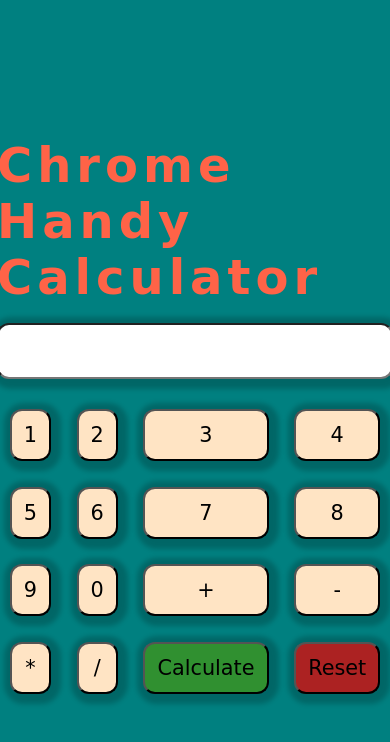
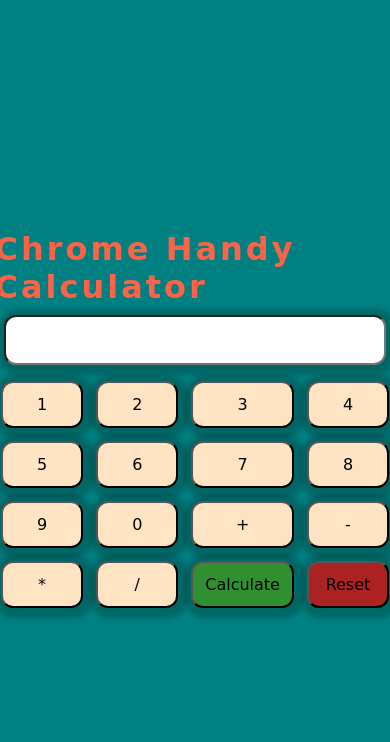
Before and after one commit to Moonwalkerr/chrome-extensions, a browser extension: page chrome_handy_calculator/index.html in a window 390 px wide. Drawn offline with Linux system fonts and the light colour scheme.

Commit message:
updated responsiveness with v1.1

```diff
--- a/chrome_handy_calculator/styles.css
+++ b/chrome_handy_calculator/styles.css
@@ -51,3 +51,28 @@ button{
     display:grid;
     grid-template-columns: repeat(4,1fr);
 }
+
+
+@media screen and (max-width: 500px){
+    .calculator {
+        display: flex;
+        flex-flow: column nowrap;
+    }
+
+    .calculator>h1 {
+        letter-spacing: 3px;
+        font-size: 2rem;
+    }
+
+    #calc_input {
+        margin:0.6rem;
+        font-size: 1.8rem;
+        padding: 6px;
+    }
+
+    button {
+        margin: 0.4rem;
+        font-size: 1rem;
+    }
+
+}
```
Also changed, not shown: chrome_handy_calculator/manifest.json.
